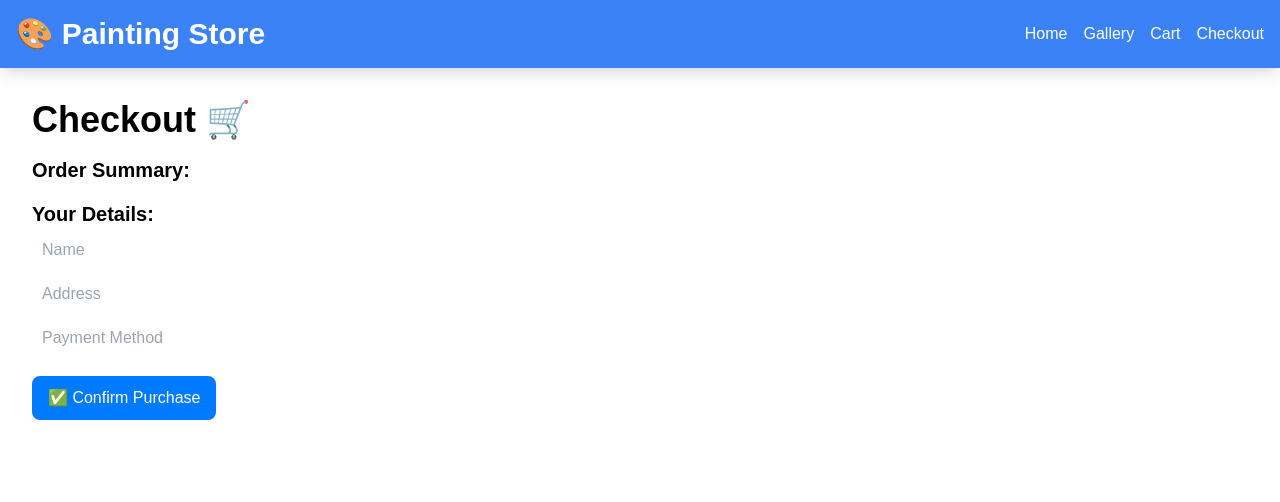
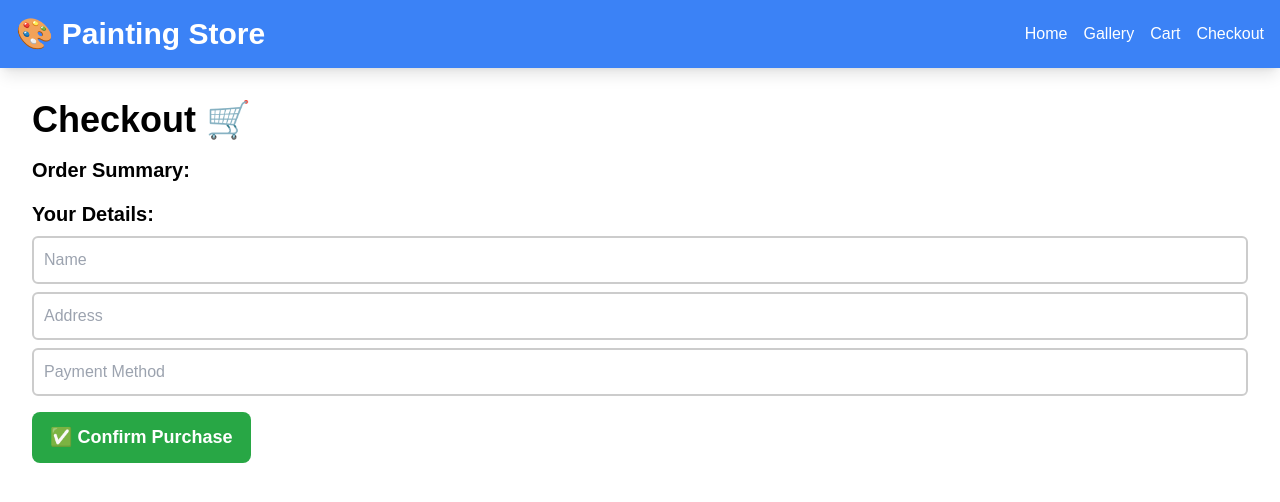
Before and after one commit to voanhkiet/frontend, a React (Vite) app: page /checkout in a window 1280 px wide. Shown: the top 502 px of the page. Built offline with nearby package versions, Linux system fonts and the light colour scheme.

Commit message:
Frontend

```diff
--- /dev/null
+++ b/src/pages/CheckoutPage.css
@@ -0,0 +1,39 @@
+.checkout-btn {
+  padding: 12px 18px;
+  background-color: #28a745;
+  color: white;
+  font-size: 18px;
+  border-radius: 8px;
+  font-weight: bold;
+  transition: all 0.3s ease-in-out;
+}
+
+.checkout-btn:hover {
+  background-color: #218838;
+  transform: scale(1.05);
+}
+
+input {
+  width: 100%;
+  padding: 10px;
+  margin-top: 8px;
+  border: 2px solid #ccc;
+  border-radius: 6px;
+  font-size: 16px;
+}
+
+input:focus {
+  border-color: #007bff;
+  outline: none;
+  box-shadow: 0px 0px 8px rgba(0, 123, 255, 0.5);
+}
+
+@keyframes fadeIn {
+  from { opacity: 0; transform: translateY(10px); }
+  to { opacity: 1; transform: translateY(0); }
+}
+
+.confirmation-text {
+  opacity: 0;
+  animation: fadeIn 0.5s ease-in-out forwards;
+}
--- a/src/pages/CheckoutPage.jsx
+++ b/src/pages/CheckoutPage.jsx
@@ -1,5 +1,6 @@
 import { useState, useEffect } from "react";
 import { useNavigate } from "react-router-dom";
+import "./CheckoutPage.css";
 
 const CheckoutPage = () => {
     const [cart, setCart] = useState([]);
```
